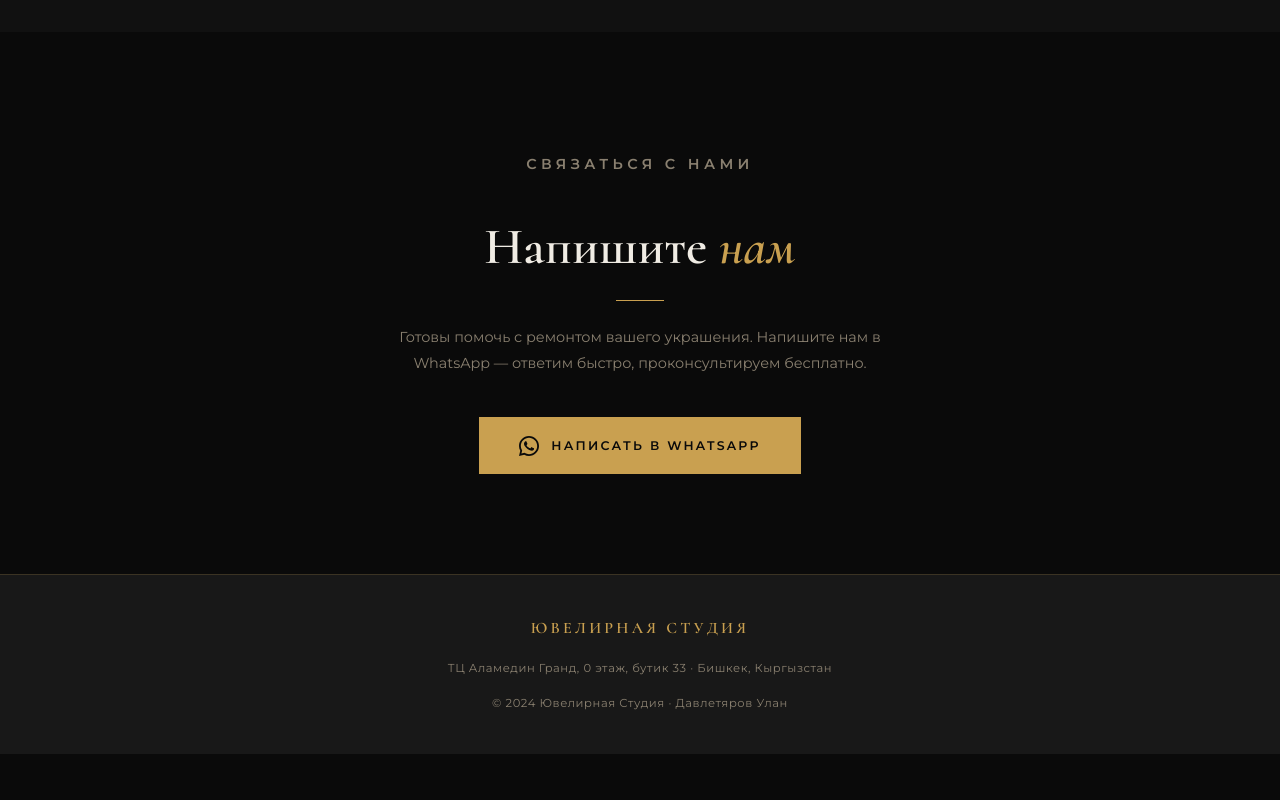
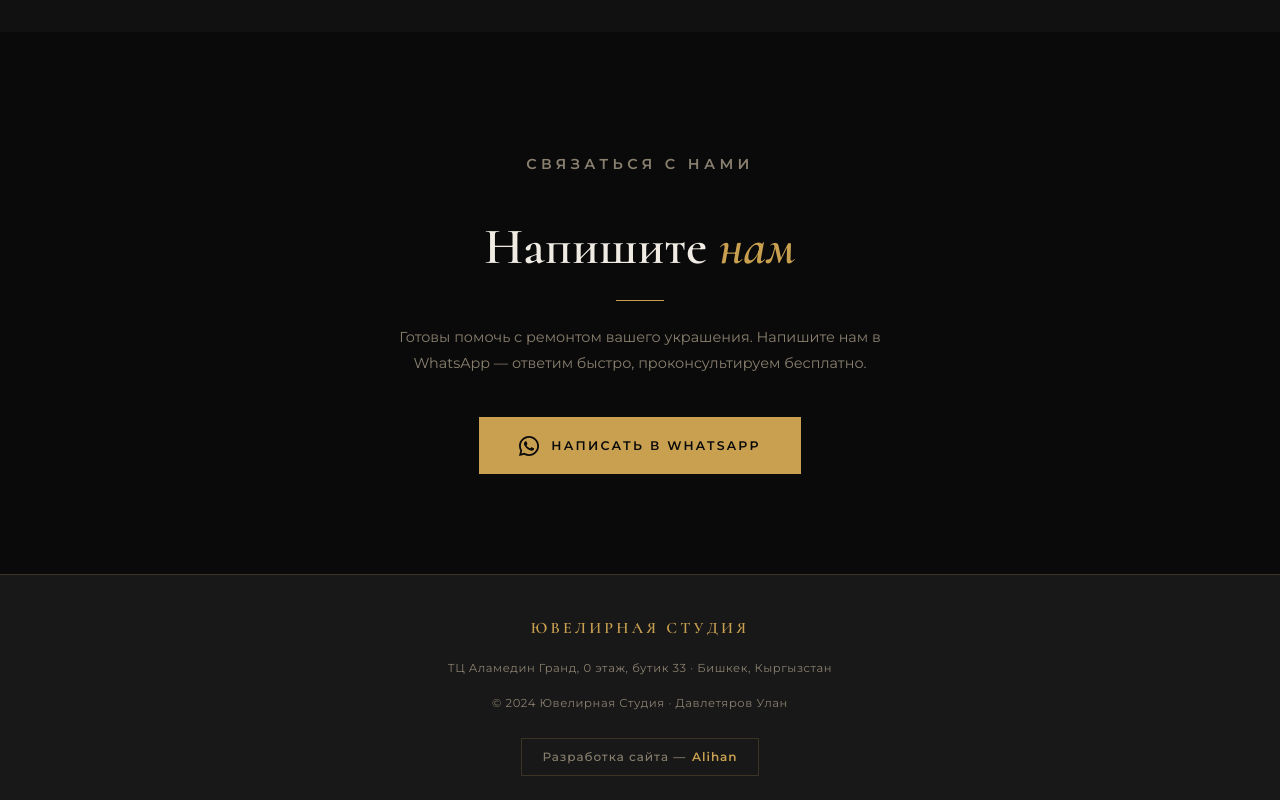
Before and after one commit to graz1p777dev/yuvelirnaya.studia, a plain HTML site: page index.html in a window 1280 px wide. Shown: the part 3196-3996 px from the top of the page. Before the commit the page ends 3950 px from the top, so only its background shows below. Drawn offline with Linux system fonts and the light colour scheme.

Commit message:
Add developer credit in footer

```diff
--- a/index.html
+++ b/index.html
@@ -561,6 +561,31 @@
 
     .footer-copy { font-size: 0.72rem; color: var(--text-muted); letter-spacing: 0.05em; }
 
+    .footer-dev {
+      display: inline-flex;
+      align-items: center;
+      gap: 6px;
+      margin-top: 8px;
+      padding: 8px 20px;
+      border: 1px solid var(--border);
+      color: var(--text-muted);
+      font-size: 0.75rem;
+      font-weight: 500;
+      letter-spacing: 0.08em;
+      text-decoration: none;
+      transition: border-color 200ms, color 200ms;
+    }
+
+    .footer-dev span {
+      color: var(--gold);
+      font-weight: 600;
+    }
+
+    .footer-dev:hover {
+      border-color: var(--gold);
+      color: var(--text);
+    }
+
     /* ─── MOBILE NAV TOGGLE ─── */
     .nav-toggle {
       display: none;
@@ -982,6 +1007,9 @@
       <div class="footer-logo">Ювелирная Студия</div>
       <p class="footer-copy" data-i18n="footer_addr">ТЦ Аламедин Гранд, 0 этаж, бутик 33 · Бишкек, Кыргызстан</p>
       <p class="footer-copy">© 2024 Ювелирная Студия · Давлетяров Улан</p>
+      <a href="https://alihan-portfolio.vercel.app" target="_blank" rel="noopener noreferrer" class="footer-dev">
+        Разработка сайта — <span>Alihan</span>
+      </a>
     </div>
   </footer>
 
```
